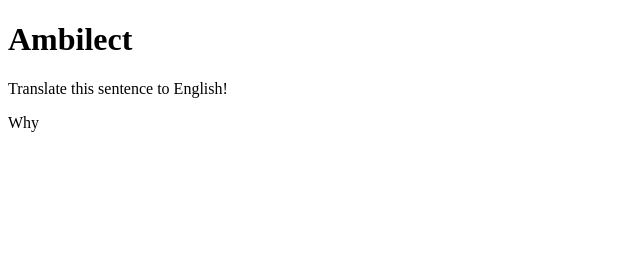
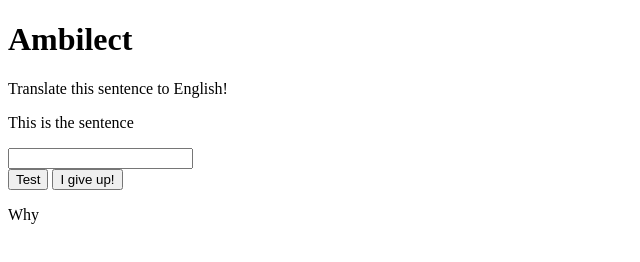
Before and after one commit to JoshuaDaleRoberts/ambilect_learn, a plain HTML site: page index.html in a window 1280 px wide. Shown: the whole page, without its empty margins (0-640 px from the left). Drawn offline with Linux system fonts and the light colour scheme.

Commit message:
was here when i got here

```diff
--- a/index.html
+++ b/index.html
@@ -12,6 +12,12 @@
   </div>
   <div id="main">
       <p>Translate this sentence to English!</p>
+      <p id="kitPhrase">This is the sentence</p>
+      <input type="text" id="userAnswer">
+      <br>
+      <input type="button" value="Test">
+      <input type="button" value="I give up!">
+
   </div>
   <div id="footer">
       <p>Why</p>
```
